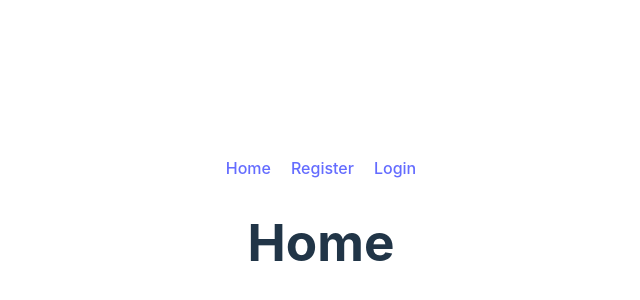
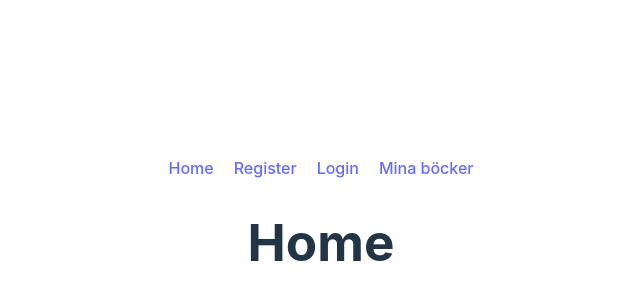
Before and after one commit to carbarcor/TheBookShelf, a React (Vite) app in the folder Frontend/: page / in a window 1280 px wide. Shown: the part 170-470 px from the top of the page, without its empty margins (319-959 px from the left). Built offline with nearby package versions, Linux system fonts and the light colour scheme; no server answers.

Commit message:
Skapat mybooks page och importerat till navbar.

```diff
--- a/Frontend/src/App.jsx
+++ b/Frontend/src/App.jsx
@@ -8,6 +8,7 @@ import axios from 'axios'; // Importerar axios för att skicka HTTP-förfrågnin
 import { UserContextProvider } from '../Shelf/userShelf'; // Importerar UserContextProvider för att hantera användarkontext
 import Dashboard from './pages/Dashboard'; // Importerar Dashboard-sidan
 import BookDetails from './components/BookDetails';// Importerar BookDetails-komponenten
+import Mybooks from './pages/Mybooks'; // Importerar Mybooks-sidan
 
 // Ställ in bas-URL och credentials för axios
 axios.defaults.baseURL = 'http://localhost:8000';// Ställer in bas-URL för axios-förfrågningar
@@ -23,6 +24,7 @@ return (
       <Route path='/signup' element={<Signup />} />
       <Route path='/login' element={<Login />} />
       <Route path='/dashboard' element={<Dashboard />} />
+      <Route path='/mybooks' element={<Mybooks />} />
       <Route path="/book/:bookId" element={<BookDetails />} />
     </Routes>
   </UserContextProvider>
--- a/Frontend/src/components/Navbar.jsx
+++ b/Frontend/src/components/Navbar.jsx
@@ -7,6 +7,7 @@ export default function Navbar() {
       <Link to='/'>Home</Link>
       <Link to='/signup'>Register</Link>
       <Link to='/login'>Login</Link>
+      <Link to='/mybooks'>Mina böcker</Link>
     </nav>
   )
 }
--- a/Frontend/src/pages/Dashboard.jsx
+++ b/Frontend/src/pages/Dashboard.jsx
@@ -2,6 +2,7 @@ import React, { useState, useContext } from 'react';
 import { Link } from 'react-router-dom';
 import axios from 'axios';
 import { UserContext } from '../../Shelf/userShelf'; // Se till att sökvägen är korrekt
+import '../styles/dashboard.css';
 
 export default function Dashboard() {
   const { user } = useContext(UserContext);// Hämta användardata från UserContext
--- a/Frontend/src/pages/Home.jsx
+++ b/Frontend/src/pages/Home.jsx
@@ -1,4 +1,5 @@
 import React from 'react'
+import '../styles/home.css';
 
 export default function Home() {
   return (
--- /dev/null
+++ b/Frontend/src/pages/Mybooks.jsx
@@ -0,0 +1,10 @@
+import React from 'react'
+
+export default function Mybooks() {
+  return (
+    <div>
+      <h1>Mina böcker</h1>
+
+    </div>
+  )
+}
```
Also changed, not shown: Frontend/src/styles/mybooks.css (added).
